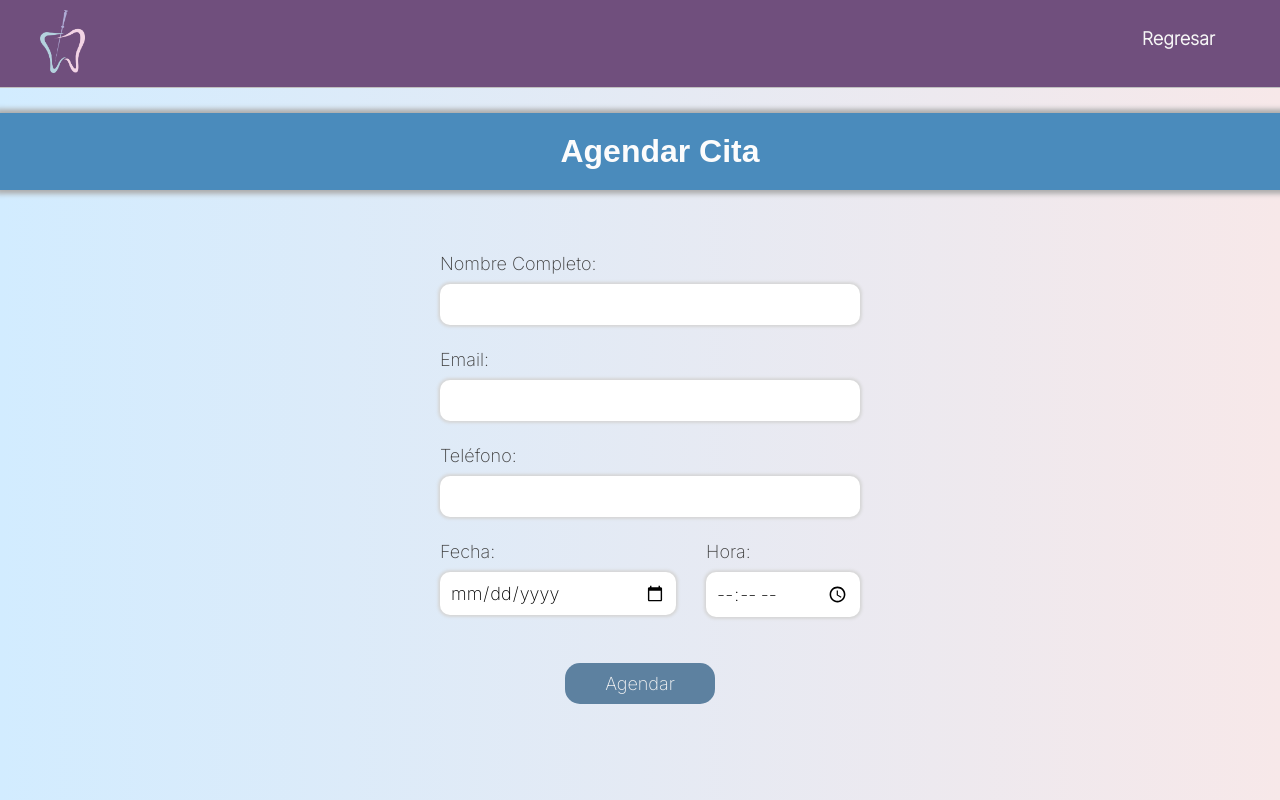
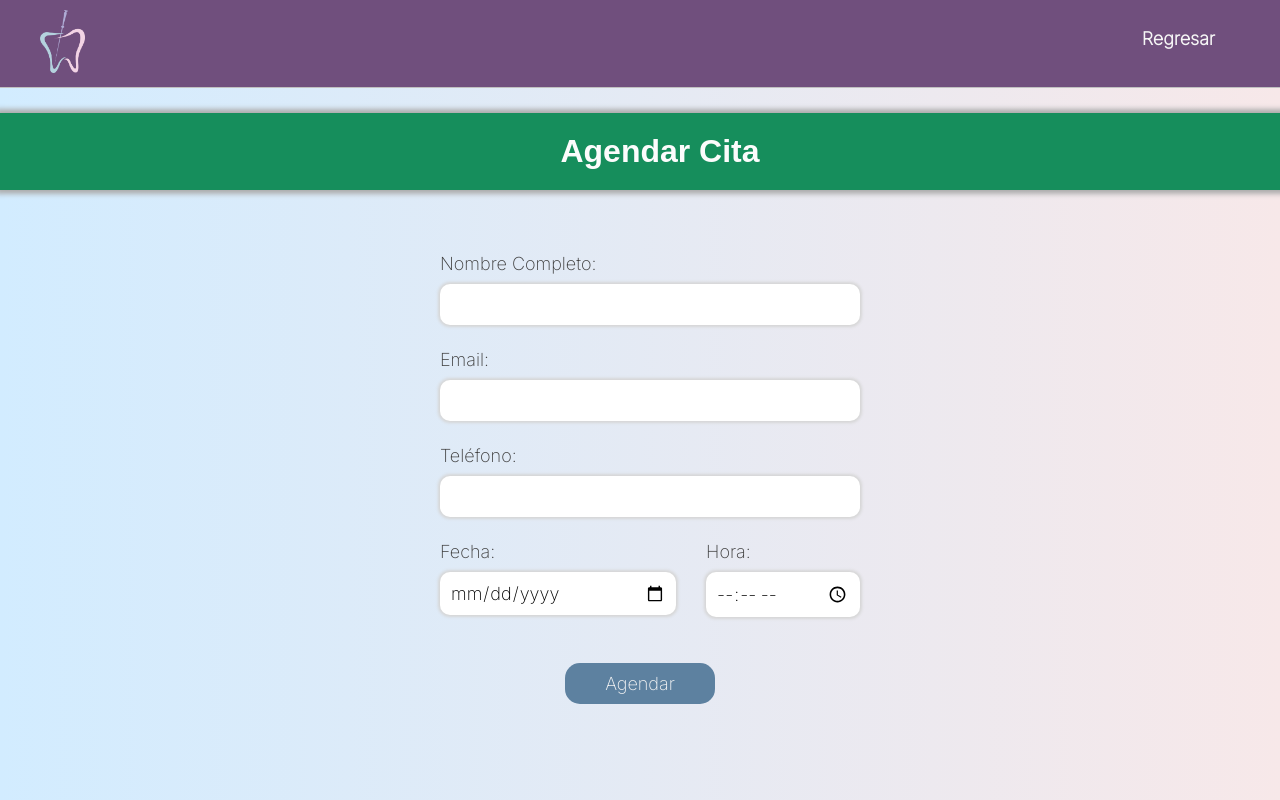
Before and after one commit to JcDiaz5/Dr-Arely-Website, a Flask app: page /booking_form in a window 1280 px wide. Run offline with Flask 3, Linux system fonts and the light colour scheme; some web fonts are replaced.

Commit message:
Final touches.

```diff
--- a/static/css/style.css
+++ b/static/css/style.css
@@ -262,7 +262,7 @@
         padding: 20px;
         margin: 25px auto;
         color:rgb(252, 252, 252);
-        background-color: #4a8bbc;
+        background-color: #168e5c;
         box-shadow: 0px 0px 5px 4px rgb(173, 173, 173);
         width: 100%;
         font-weight: 900;
```
